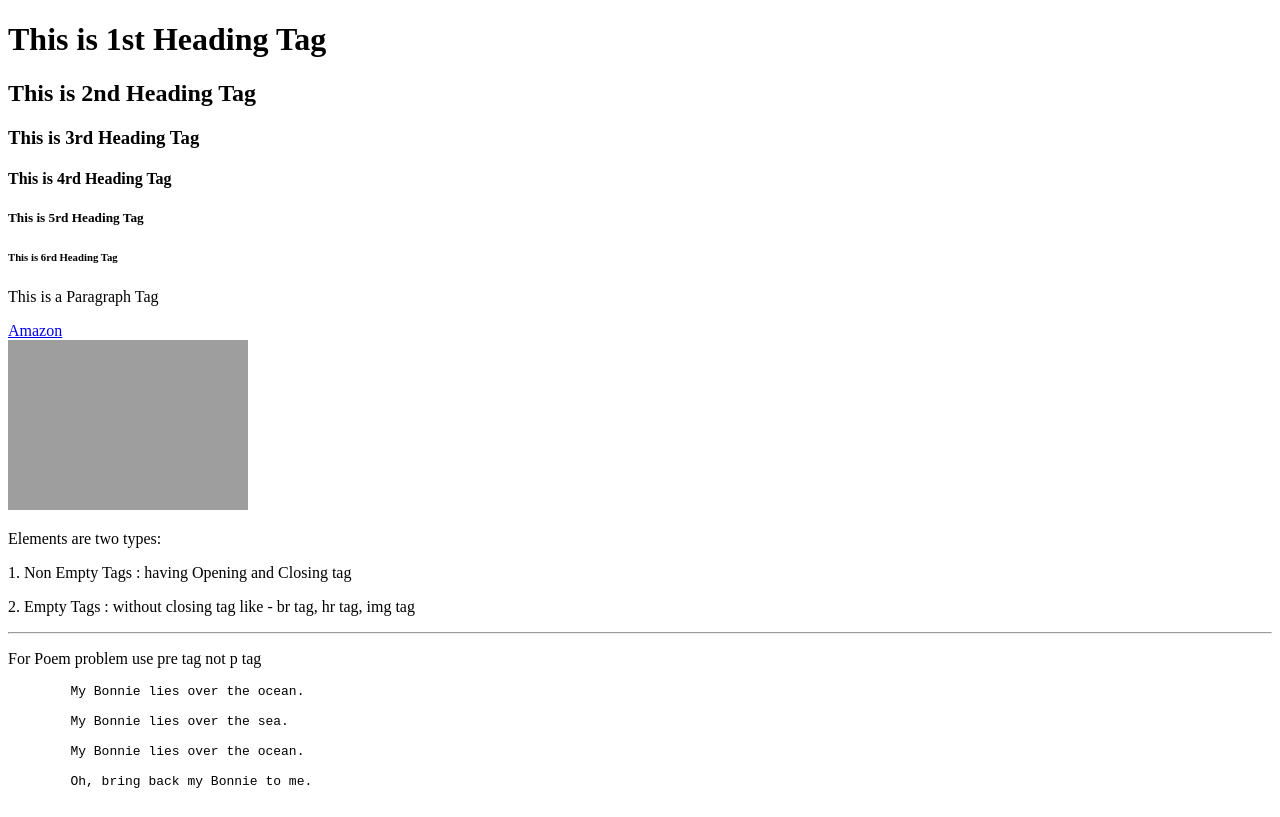
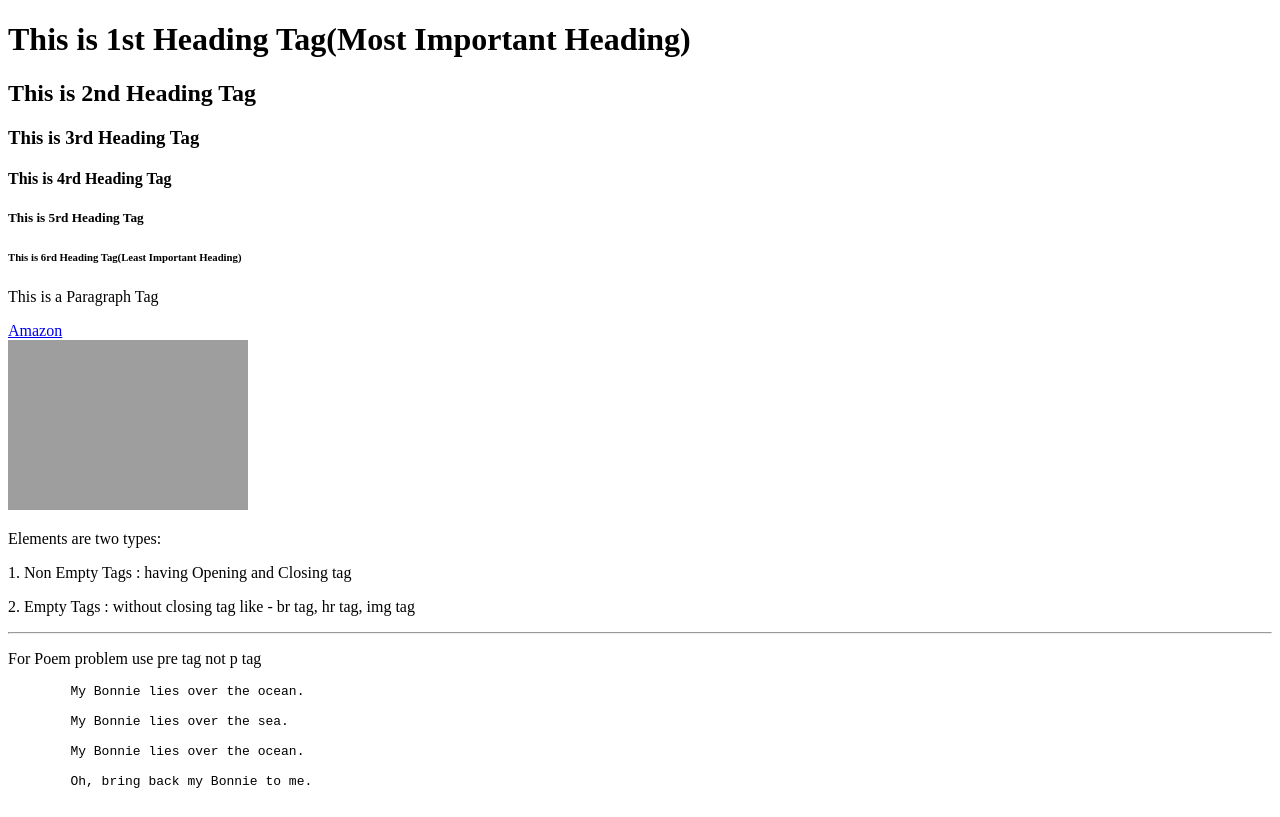
Before and after one commit to rajneeshkumar09/Learning-HTML, a plain HTML site: page Day-1/index.html in a window 1280 px wide. Drawn offline with Linux system fonts and the light colour scheme; grey boxes are pictures that could not be loaded.

Commit message:
Change some data

```diff
--- a/Day-1/index.html
+++ b/Day-1/index.html
@@ -7,12 +7,12 @@
 </head>
 <body>
     <!-- HTML Heading Tags -->
-    <h1>This is 1st Heading Tag</h1>
+    <h1>This is 1st Heading Tag(Most Important Heading)</h1>
     <h2>This is 2nd Heading Tag</h2>
     <h3>This is 3rd Heading Tag</h3>
     <h4>This is 4rd Heading Tag</h4>
     <h5>This is 5rd Heading Tag</h5>
-    <h6>This is 6rd Heading Tag</h6>
+    <h6>This is 6rd Heading Tag(Least Important Heading)</h6>
 
     <!-- HTML Paragraph Tag -->
     <p>This is a Paragraph Tag</p>
```
Also changed, not shown: Day-2/index.html (+1 -0 lines), Day-1/Day-1.png (added).
